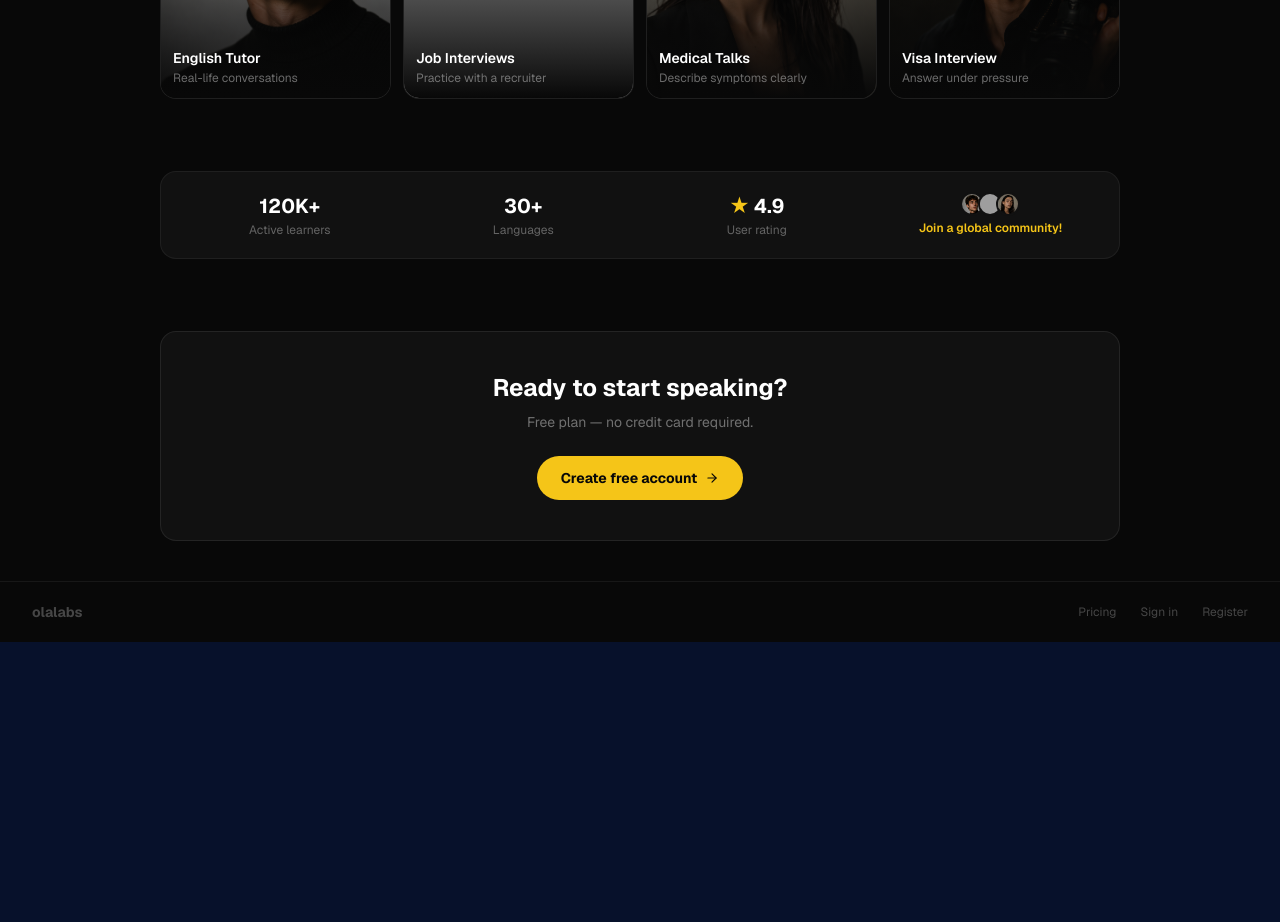
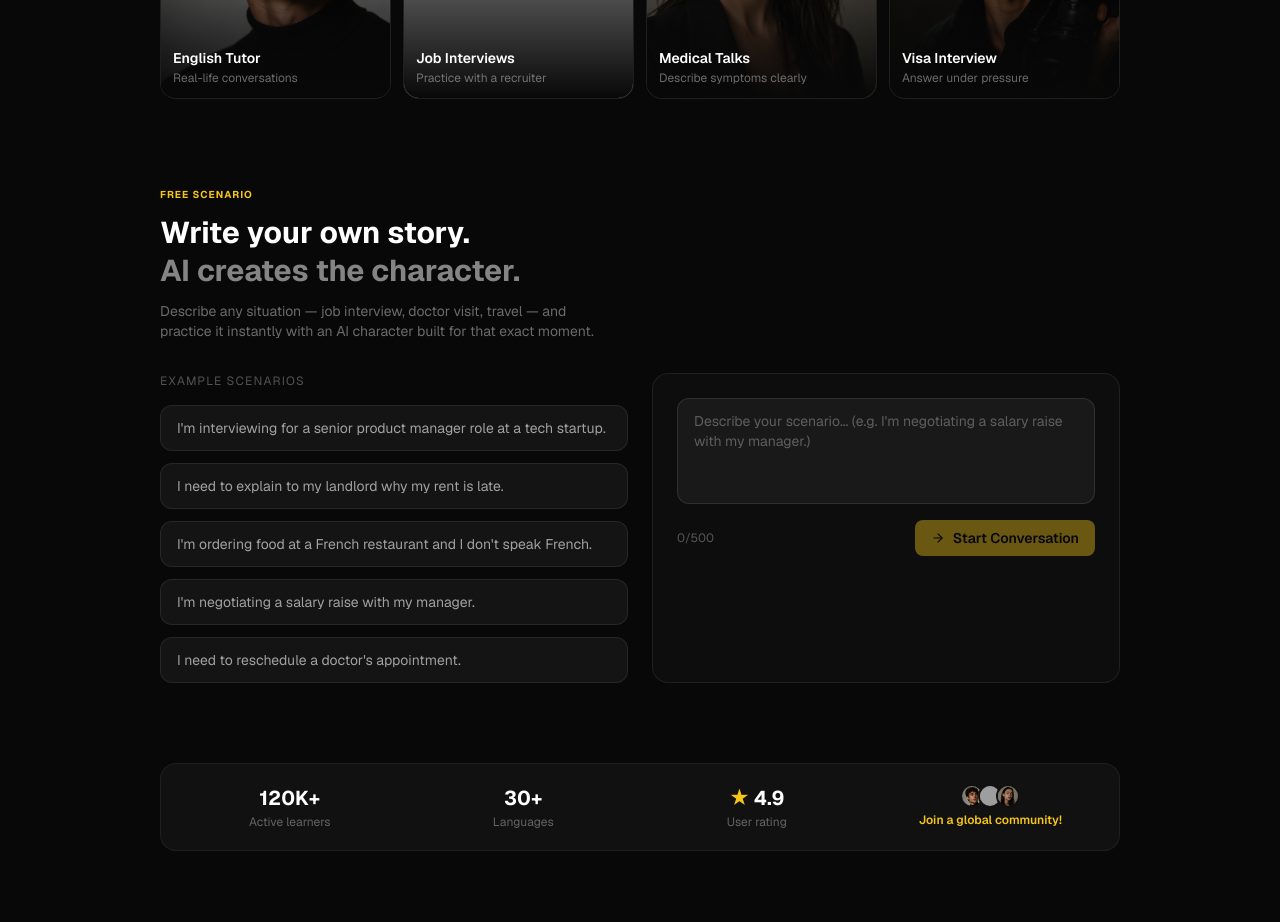
Before and after one commit to alolabsmarketing/olalabs-web, a Next.js app: page / in a window 1280 px wide. Shown: the part 1500-2422 px from the top of the page. Before the commit the page ends 2142 px from the top, so only its background shows below. Built offline with nearby package versions, Linux system fonts and the light colour scheme; no server answers; grey boxes are pictures that could not be loaded.

Commit message:
feat: add Free Scenario section to landing page with example chips and form

```diff
--- a/app/page.tsx
+++ b/app/page.tsx
@@ -7,6 +7,7 @@ import { CHARACTERS } from "@/lib/characters";
 import { translations } from "@/lib/i18n";
 import { useLocale } from "@/lib/useLocale";
 import { LanguageSwitcher } from "@/components/LanguageSwitcher";
+import LandingScenarioForm from "@/components/LandingScenarioForm";
 import {
   ArrowRight,
   Play,
@@ -110,6 +111,7 @@ export default function LandingPage() {
   const [isLoggedIn, setIsLoggedIn] = useState<boolean | null>(null);
   const [showPromo, setShowPromo] = useState(true);
   const [menuOpen, setMenuOpen] = useState(false);
+  const [landingScenarioText, setLandingScenarioText] = useState("");
   const [isVideoPaused, setIsVideoPaused] = useState(false);
   const [isMuted, setIsMuted] = useState(true);
   const [videoProgress, setVideoProgress] = useState(0);
@@ -550,6 +552,52 @@ export default function LandingPage() {
         </div>
       </section>
 
+      {/* ── FREE SCENARIO ─────────────────────────────────────────────────── */}
+      <section className="px-4 md:px-8 py-12 max-w-5xl mx-auto">
+        <div className="mb-8">
+          <span className="text-[#f5c518] text-[10px] font-bold uppercase tracking-widest mb-3 block">
+            Free Scenario
+          </span>
+          <h2 className="text-white font-bold text-2xl md:text-3xl leading-tight mb-3">
+            Write your own story.<br />
+            <span className="text-white/50">AI creates the character.</span>
+          </h2>
+          <p className="text-white/40 text-sm max-w-md">
+            Describe any situation — job interview, doctor visit, travel — and practice it instantly with an AI character built for that exact moment.
+          </p>
+        </div>
+
+        <div className="grid md:grid-cols-2 gap-6">
+          {/* Sol: Örnek chip'ler */}
+          <div className="flex flex-col gap-3">
+            <p className="text-white/30 text-xs uppercase tracking-widest mb-1">Example scenarios</p>
+            {[
+              "I'm interviewing for a senior product manager role at a tech startup.",
+              "I need to explain to my landlord why my rent is late.",
+              "I'm ordering food at a French restaurant and I don't speak French.",
+              "I'm negotiating a salary raise with my manager.",
+              "I need to reschedule a doctor's appointment.",
+            ].map((example) => (
+              <button
+                key={example}
+                onClick={() => setLandingScenarioText(example)}
+                className="text-left px-4 py-3 rounded-xl bg-white/5 border border-white/8 text-white/60 text-sm hover:bg-white/8 hover:text-white/80 hover:border-white/15 transition-all"
+              >
+                {example}
+              </button>
+            ))}
+          </div>
+
+          {/* Sağ: Form */}
+          <div className="bg-[#0d0d0d] border border-white/8 rounded-2xl p-6">
+            <LandingScenarioForm
+              value={landingScenarioText}
+              onChange={setLandingScenarioText}
+            />
+          </div>
+        </div>
+      </section>
+
       {/* ── STATS BAR ─────────────────────────────────────────────────────── */}
       <section className="px-4 md:px-8 py-8 max-w-5xl mx-auto">
         <div className="rounded-2xl bg-[#111] border border-white/6 px-6 py-5">
--- /dev/null
+++ b/components/LandingScenarioForm.tsx
@@ -0,0 +1,72 @@
+"use client";
+import { useState } from "react";
+import { useRouter } from "next/navigation";
+import { ArrowRight, Loader2 } from "lucide-react";
+
+interface Props {
+  value: string;
+  onChange: (v: string) => void;
+}
+
+export default function LandingScenarioForm({ value, onChange }: Props) {
+  const router = useRouter();
+  const [loading, setLoading] = useState(false);
+  const [error, setError] = useState("");
+
+  const charCount = value.length;
+  const isValid = charCount >= 20 && charCount <= 500;
+
+  const handleStart = async () => {
+    if (!isValid) return;
+    setLoading(true);
+    setError("");
+    try {
+      // Auth kontrolü
+      const me = await fetch("/api/auth/me").then(r => r.json());
+      if (!me.loggedIn) {
+        router.push(`/login?redirect=/dashboard`);
+        return;
+      }
+      // Persona üret
+      const res = await fetch("/api/scenario/generate", {
+        method: "POST",
+        headers: { "Content-Type": "application/json" },
+        body: JSON.stringify({ scenario: value }),
+      });
+      if (!res.ok) throw new Error("Failed");
+      const { character } = await res.json();
+      const encoded = encodeURIComponent(JSON.stringify(character));
+      router.push(`/practice?scenarioMode=true&scenarioCharacter=${encoded}`);
+    } catch {
+      setError("Could not generate character. Please try again.");
+      setLoading(false);
+    }
+  };
+
+  return (
+    <div className="flex flex-col gap-4">
+      <textarea
+        value={value}
+        onChange={e => onChange(e.target.value)}
+        placeholder="Describe your scenario... (e.g. I'm negotiating a salary raise with my manager.)"
+        maxLength={500}
+        rows={4}
+        className="w-full bg-white/5 border border-white/10 rounded-xl px-4 py-3 text-white text-sm placeholder-white/30 resize-none focus:outline-none focus:border-white/25 transition-colors"
+      />
+      <div className="flex items-center justify-between">
+        <span className={`text-xs ${charCount < 20 ? "text-white/30" : charCount > 450 ? "text-amber-400/70" : "text-white/30"}`}>
+          {charCount}/500 {charCount < 20 && charCount > 0 && `(${20 - charCount} more)`}
+        </span>
+        <button
+          onClick={handleStart}
+          disabled={!isValid || loading}
+          className="flex items-center gap-2 px-4 py-2 rounded-lg bg-[#f5c518] text-black text-sm font-semibold disabled:opacity-40 disabled:cursor-not-allowed hover:bg-[#f5c518]/90 transition-all"
+        >
+          {loading ? <Loader2 size={14} className="animate-spin" /> : <ArrowRight size={14} />}
+          {loading ? "Creating..." : "Start Conversation"}
+        </button>
+      </div>
+      {error && <p className="text-red-400/80 text-xs">{error}</p>}
+    </div>
+  );
+}
```
